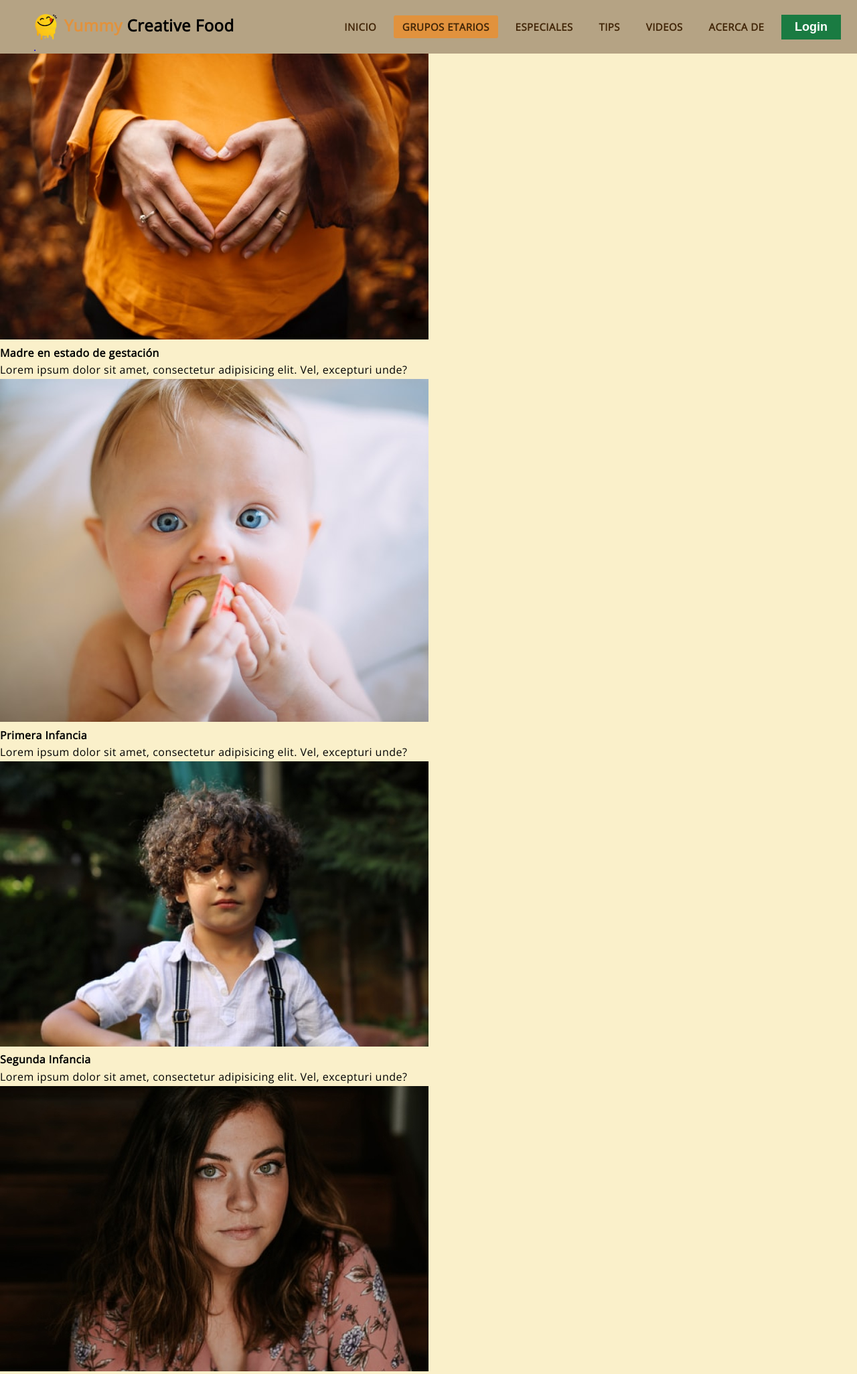
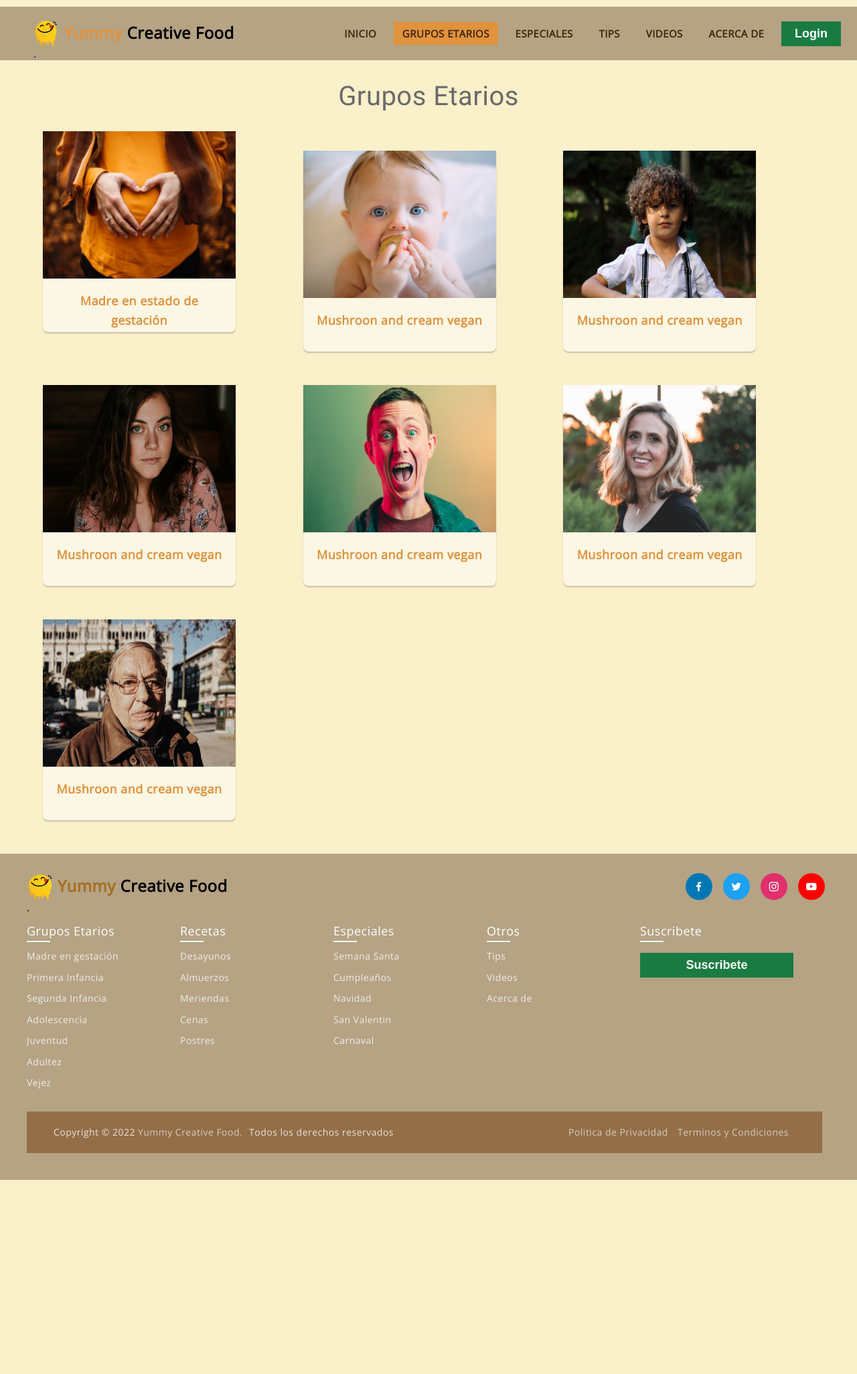
Before and after one commit to cavargas10/YUMMYCreativeFooc, a PHP site: page /YUMMYCreativeFooc/gruposEtarios.html in a window 1280 px wide. Shown: the top 2052 px of the page at 67% size. After the commit the page ends 1762 px from the top, so only its background shows below. Run offline with PHP 8.4, Linux system fonts and the light colour scheme.

Commit message:
Cambios Grupos Etarios

```diff
--- a/ProyectoWeb/css/style_GruposEtarios.css
+++ b/ProyectoWeb/css/style_GruposEtarios.css
@@ -23,6 +23,7 @@ body {
 /* navbar */
 nav {
   position: fixed;
+  margin-top: -7%;
   z-index: 100;
   background: #b5a384;
   height: 80px;
@@ -78,7 +79,20 @@ li a:hover {
   transition: .5s;
 }
 
-.title{
+
+/* card tips*/
+
+
+.grid {
+  width: 100%;
+  height: 530px;
+  flex-wrap: wrap;
+  justify-content: center;
+  display: inline;
+  flex-direction: column;
+}
+
+.grid .new-recetas h1{
   text-align: center;
   font-size: 40px;
   color: #6a6a6a;
@@ -87,59 +101,60 @@ li a:hover {
   padding: 12px 0 20px;
   font-family: 'Roboto', sans-serif;
 }
-
-/* card tips*/
-
-.container-grupos{
-    width: 100%;
-    max-width: 1400px;
-    height: 430px;
-    display: flex;
-    flex-wrap: wrap;
-    justify-content: center;
-    margin: auto;
-
+.container-card-recet {
+  width: 25%;
+  margin-left: 5%;
+  height: 350px;
+  display: inline-block;
 }
 
-.container-grupos .card{
-    width: 330px;
-    height: 430px;
+.container-card-recet .card-recet {
+  background-color: #FCF7E4;
+  height: 300px;
   border-radius: 8px;
   box-shadow: 0 2px 2px rgba(0, 0, 0, 0.2);
-    overflow: hidden;
-    margin:20px 100px 20px 0;
   text-align: center;
   transition: all 0.25s;
+  width: 90%;
   z-index: 0;
 }
 
-.container-grupos .card:hover{
+.grid .container-card-recet .card-recet:hover {
   transform: translateY(-15px);
   box-shadow: 0 12px 16px rgba(0, 0, 0, 0.2);
 }
 
-.container-grupos .card img{
-    width: 330px;
+.grid .container-card-recet .card-recet img {
+  width: 100%;
   height: 220px;
 }
 
-
-.container-grupos .card h4{
+.grid .container-card-recet .card-recet .card-title {
   font-weight: 600;
 }
 
-.container-grupos .card p{
+.grid .container-card-recet .card-recet .text-medium {
   padding: 0 1rem;
-    font-size: 16px;
+  font-size: 15px;
   font-weight: 300;
+  text-align: justify;
 }
 
-.container-grupos .card a {
-    font-weight: 500;
-    text-decoration: none;
-    color: #3498db;
+.grid .container-card-recet .card-recet h3 {
+  color: #1DA1F2;
+  font-size: 15px;
+  margin-top: -7%;
+  margin-left: 74%;
 }
 
+.grid .container-card-recet .card-recet .card-title {
+  color: rgb(225, 146, 61);
+  font-size: 18px;
+  margin-top: 4%;
+  text-align: center;
+  font-weight: bold;
+
+}
 
 /*MODAL LOGIN*/
 button {
--- a/ProyectoWeb/gruposEtarios.html
+++ b/ProyectoWeb/gruposEtarios.html
@@ -6,11 +6,12 @@
   <meta http-equiv="X-UA-Compatible" content="IE=edge" />
   <meta name="viewport" content="width=device-width, initial-scale=1.0" />
   <title>Yummi Creative Food</title>
-  <link rel="stylesheet" href="css/style.css " />
+  <link rel="stylesheet" href="css/style_GruposEtarios.css " />
   <link rel="stylesheet" href="https://unicons.iconscout.com/release/v4.0.0/css/line.css">
   <script src="js/main.js"></script>
 </head>
 
+<body>
 
   <header>
 
@@ -26,7 +27,7 @@
           <li><a href="#">Especiales</a></li>
           <li><a href="tips.html">Tips</a></li>
           <li><a href="videos.html">Videos</a></li>
-          <li><a href="acerca.html">Acerca de</a></li>
+          <li><a href="#">Acerca de</a></li>
           <!-- Boton Login -->
           <li><button onclick="document.getElementById('id01').style.display='block'">Login</button></li>
         </ul>
@@ -56,10 +57,68 @@
       </form>
     </div>
   </header>
-  <body>
 
-  <h1 class="title">Grupos Etarios</h1>
+  <section>
+    <div class="grid">
+      <div class="new-recetas">
+        <h1>Grupos Etarios</h1>
+      </div>
+      <section class="container-card-recet">
+        <div class="card-recet">
+          <img src="img/Embarazada.jpg" />
+          <h1 class="card-title text-medium">Madre en estado de gestación </h1>
 
+        </div>
+      </section>
+
+      <section class="container-card-recet">
+        <div class="card-recet">
+          <img src="img/PrimeraInfancia.jpg" />
+          <h1 class="card-title text-medium">Mushroon and cream vegan</h1>
+
+        </div>
+      </section>
+
+      <section class="container-card-recet">
+        <div class="card-recet">
+          <img src="img/SegundaInfancia.jpg" />
+          <h1 class="card-title text-medium">Mushroon and cream vegan</h1>
+
+        </div>
+      </section>
+
+      <section class="container-card-recet">
+        <div class="card-recet">
+          <img src="img/Adolecencia.jpg" />
+          <h1 class="card-title text-medium">Mushroon and cream vegan</h1>
+
+        </div>
+      </section>
+
+      <section class="container-card-recet">
+        <div class="card-recet">
+          <img src="img/Juventud.jpg" />
+          <h1 class="card-title text-medium">Mushroon and cream vegan</h1>
+
+        </div>
+      </section>
+
+      <section class="container-card-recet">
+        <div class="card-recet">
+          <img src="img/Adultez.jpg" />
+          <h1 class="card-title text-medium">Mushroon and cream vegan</h1>
+        </div>
+      </section>
+
+      <section class="container-card-recet">
+        <div class="card-recet">
+          <img src="img/Mayor.jpg" />
+          <h1 class="card-title text-medium">Mushroon and cream vegan</h1>
+        </div>
+      </section>
+    </div>
+
+      <!-- Modal LOGIN
     <div class="container-grupos">
       <div class="card">
         <img src="img/Embarazada.jpg" />
@@ -123,7 +182,9 @@
           excepturi unde?
         </p>
       </div>
-  </div>
+    </div>-->
+  </section>
+
 </body>
 
 <footer>
```
Lines whose indentation alone changed are shown as unchanged.
